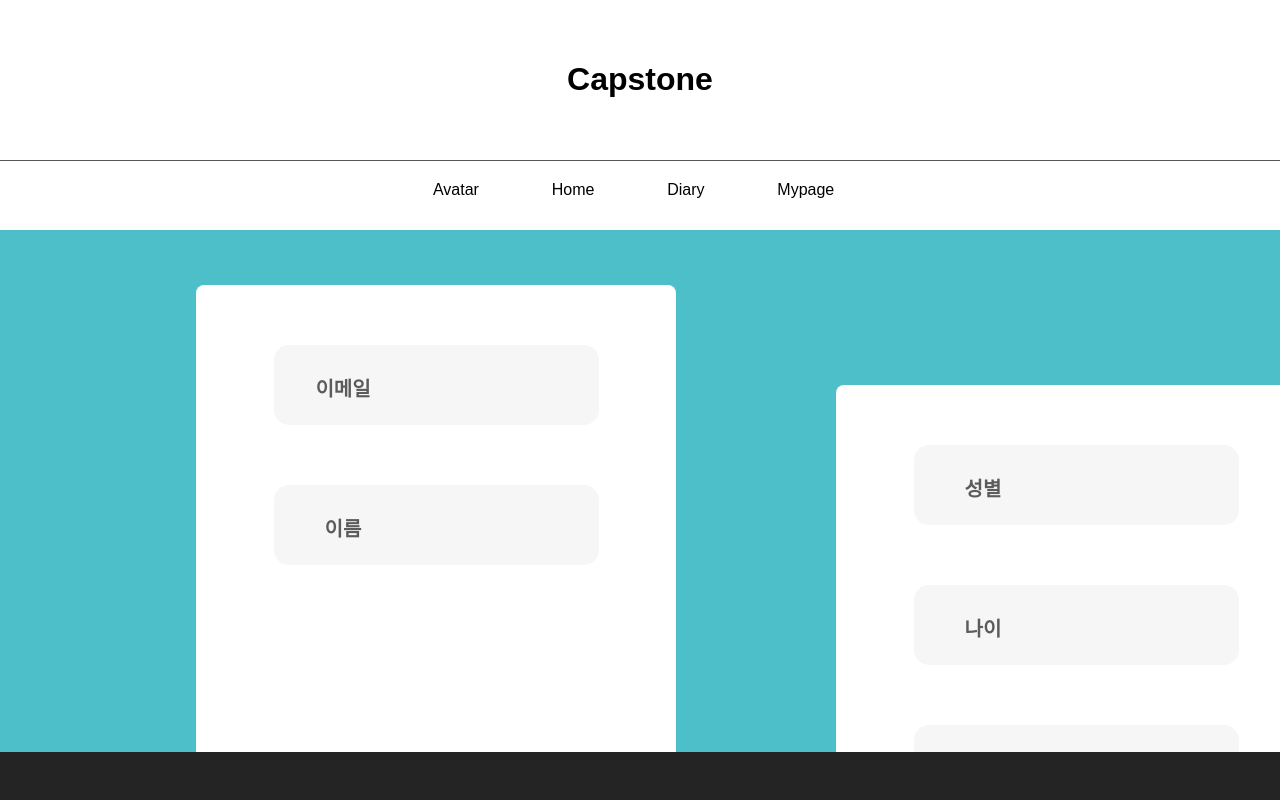
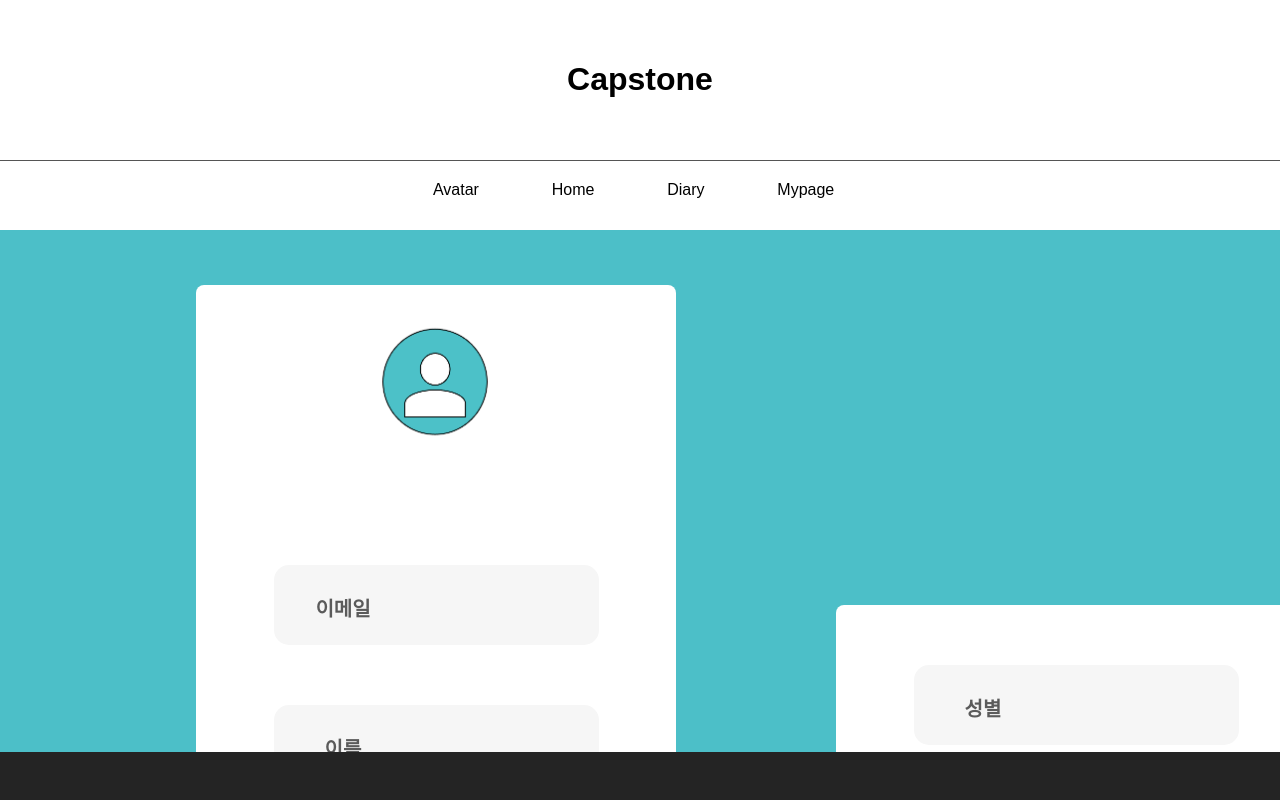
Before and after one commit to SKHU-Capstone-Design/Frontend, a React (Vite) app: page /user/info in a window 1280 px wide. Shown: the top 800 px of the page. Built offline with nearby package versions, Linux system fonts and the light colour scheme; no server answers.

Commit message:
이미지 추가

```diff
--- a/src/Pages/Mypage.tsx
+++ b/src/Pages/Mypage.tsx
@@ -4,6 +4,7 @@ import '../Styles/realhome.less';
 import '../Styles/Avatar.less';
 import '../Styles/Mypage.less';
 import Navbar from './Navbar';
+import mypageImg from '../public/mypage.png'
 
 function Mypage() {
     const [email, setEmail] = useState("");
@@ -41,6 +42,7 @@ function Mypage() {
                 <Navbar />
                 <div className='realhomewrap2'>
                     <div className='myavatar'>
+                    <img src={mypageImg} alt="avatar" />
                         <div className='inputss'>
                             <div className='inputs'>
                                 <label>이메일</label>
```
Also changed, not shown: src/public/mypage.png (added).
